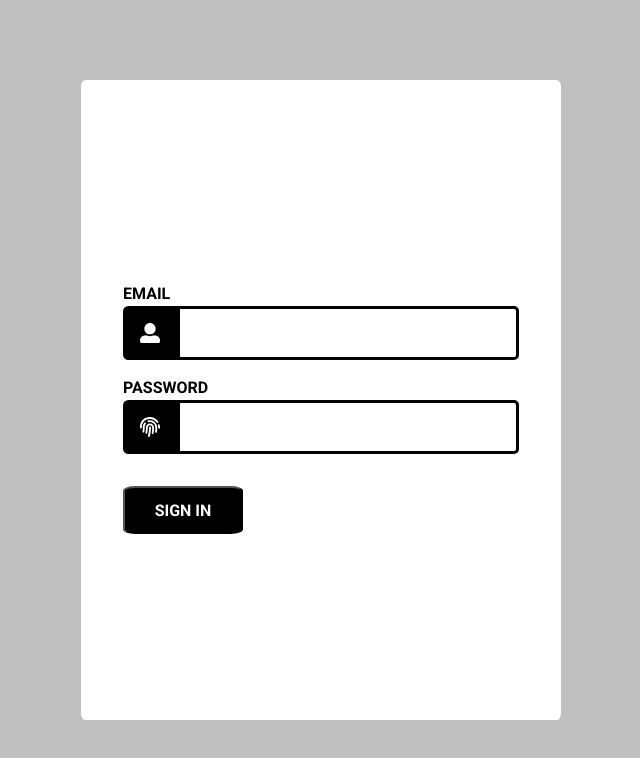
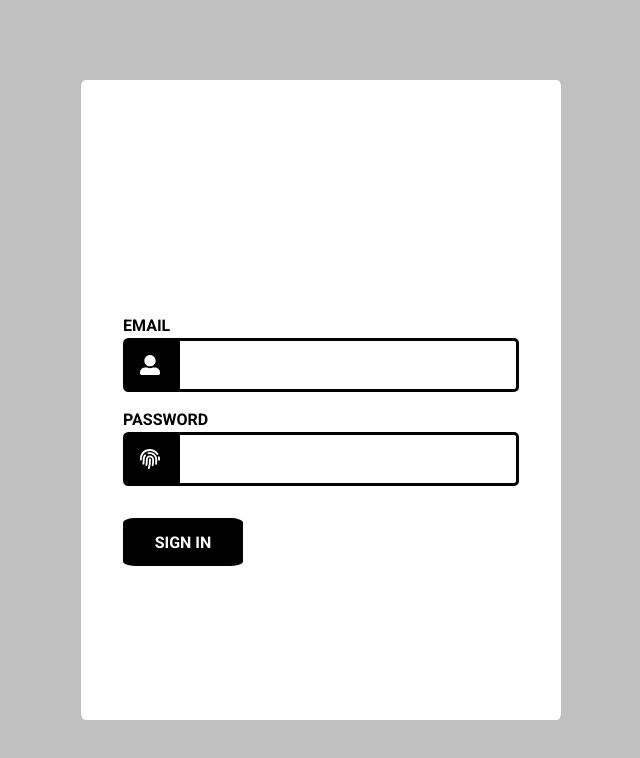
Before and after one commit to asynchroza/brightstudy-standalone, a React (Vite) app: page /login in a window 1280 px wide. Shown: the top 758 px of the page, without its empty margins (319-959 px from the left). Built offline with nearby package versions, Linux system fonts and the light colour scheme.

Commit message:
Update button color properties

```diff
--- a/src/components/LoginForm/LoginForm.tsx
+++ b/src/components/LoginForm/LoginForm.tsx
@@ -45,6 +45,11 @@ const StyledButton = styled.button`
 	font-weight: 700;
 	padding: 0.5rem;
 	border-radius: 10%;
+	border: none;
+
+	&:active {
+		background-color: #7b68ee;
+	}
 `;
 
 const LoginForm = ({ initialLogin = false }: { initialLogin?: boolean }) => {
@@ -91,6 +96,8 @@ const LoginForm = ({ initialLogin = false }: { initialLogin?: boolean }) => {
 
 	return (
 		<StyledContainer>
+			<p>{errors.email && errors.email.message}</p>
+			<p>{errors.password && errors.password.message}</p>
 			<form onSubmit={handleSubmit(onSubmit)}>
 				<InputField
 					label="EMAIL"
@@ -119,6 +126,7 @@ const LoginForm = ({ initialLogin = false }: { initialLogin?: boolean }) => {
 					}}
 					register={register}
 					Icon={FaFingerprint}
+					isFocusDisabled={isFocusDisabled}
 					primaryColor="black"
 					focusedColor="#7b68ee"
 					forwardedRef={errors?.password?.ref}
```
